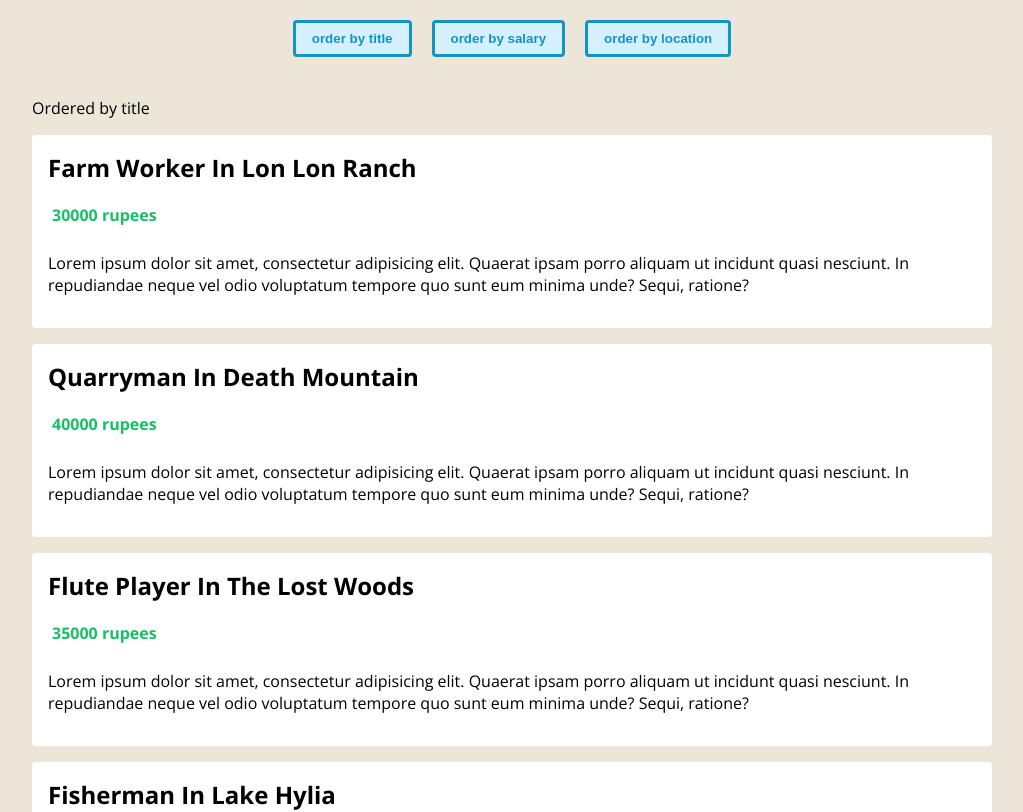
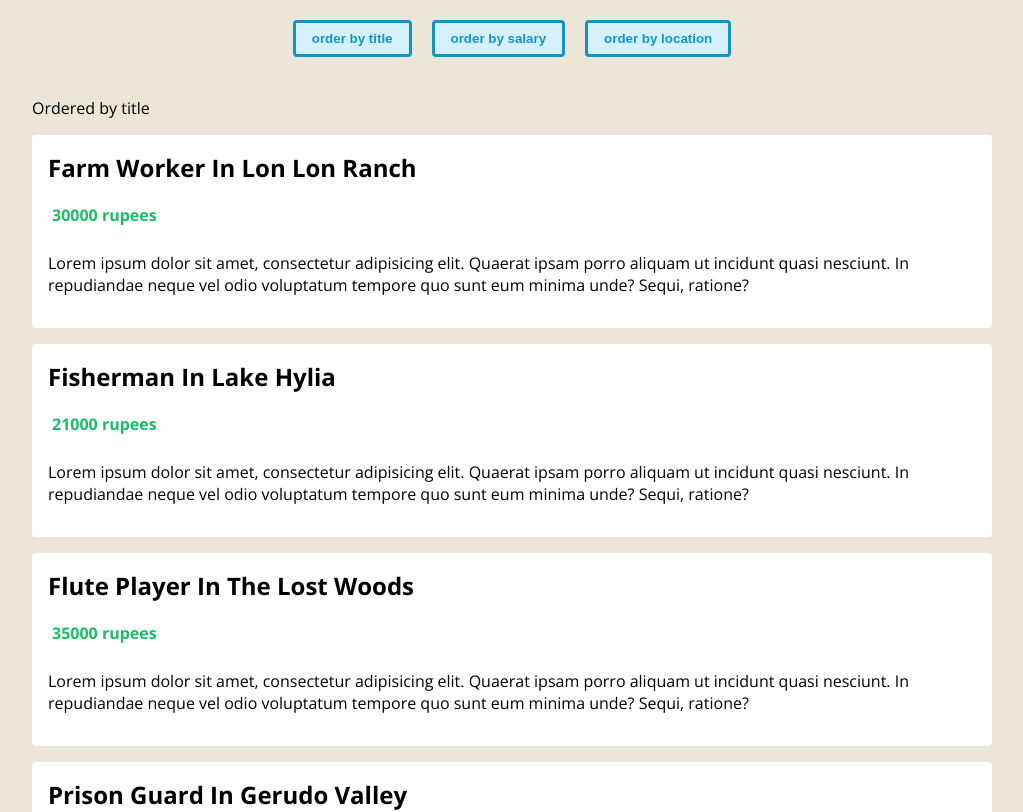
Before and after one commit to onurkantarci/hyrule-jobs, a Vue app: page / in a window 1280 px wide. Shown: the top 812 px of the page, without its empty margins (128-1151 px from the left). Built offline with nearby package versions, Linux system fonts and the light colour scheme.

Commit message:
feat: Sort Jobs as orderedJobs

```diff
--- a/src/components/JobList.vue
+++ b/src/components/JobList.vue
@@ -2,7 +2,7 @@
   <div class="job-list">
     <p>Ordered by {{ order }}</p>
     <ul>
-      <li v-for="job in jobs" :key="job.id">
+      <li v-for="job in orderedJobs" :key="job.id">
         <h2>{{ job.title }} in {{ job.location }}</h2>
         <div class="salary">
           <p>{{ job.salary }} rupees</p>
@@ -21,7 +21,7 @@
 </template>
 
 <script lang="ts">
-import { defineComponent, PropType } from "vue";
+import { computed, defineComponent, PropType } from "vue";
 import Job from "@/types/Job";
 import OrderTerm from "@/types/OrderTerm";
 
@@ -35,6 +35,15 @@
       required: true,
       type: String as PropType<OrderTerm>,
     },
+  },
+  setup(props) {
+    const orderedJobs = computed(() => {
+      return [...props.jobs].sort((a: Job, b: Job) => {
+        return a[props.order] > b[props.order] ? 1 : -1;
+      });
+    });
+
+    return { orderedJobs };
   },
 });
 </script>
```
